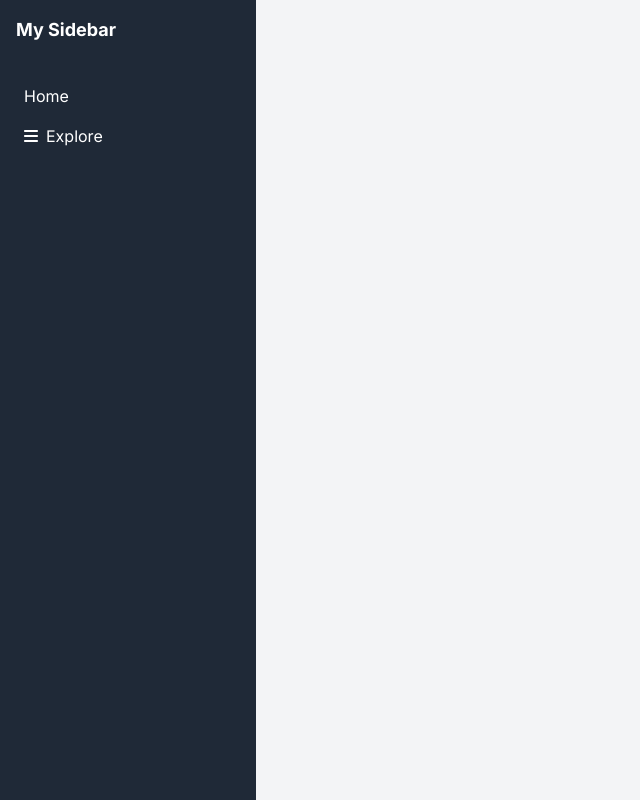
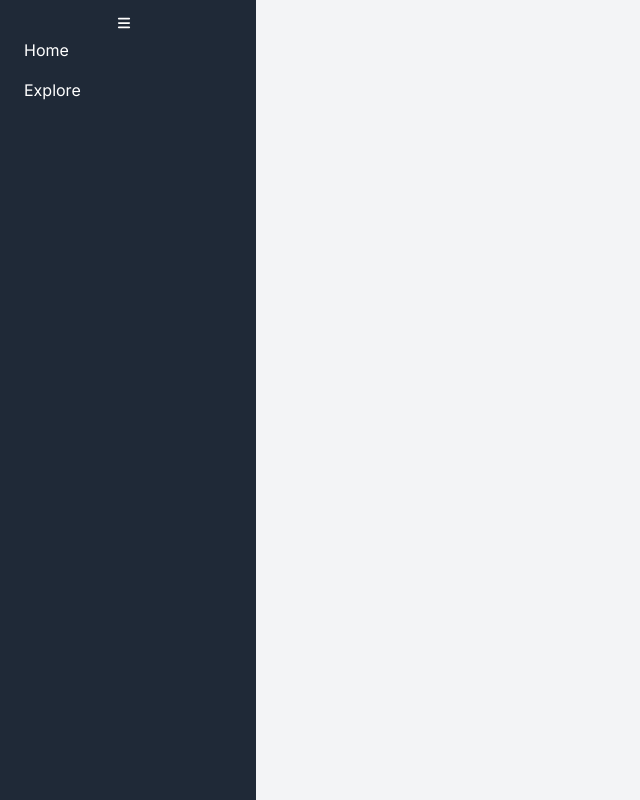
Before and after one commit to leowujk/music_recommendation_system, a Next.js app: page / in a window 1280 px wide. Shown: the whole page, without its empty margins (0-640 px from the left). Built offline with nearby package versions, Linux system fonts and the light colour scheme.

Commit message:
Update Sidebar.tsx

```diff
--- a/components/Sidebar.tsx
+++ b/components/Sidebar.tsx
@@ -6,25 +6,21 @@ import { faHome, faInfoCircle, faCogs, faEnvelope } from '@fortawesome/free-soli
 import { faBars } from '@fortawesome/free-solid-svg-icons';
 
 
+
 // objects
 const Sidebar = () => {
     // return
     return (
         <div className="flex h-screen">
           <div className="w-64 bg-gray-800 text-white flex flex-col">
-            <div className="p-4">
-              <h1 className="text-lg font-bold">My Sidebar</h1>
-            </div>
             <div className="flex flex-col p-4">
+              <FontAwesomeIcon icon={faBars} className="mr-2" size="sm" />
                 {/* turn a link into div */}
               <Link href="/">
                 <div className="p-2 hover:bg-gray-700 rounded">Home</div>
               </Link>
               <Link href="/Explore">
-                <div className="p-2 hover:bg-gray-700 rounded">
-                  <FontAwesomeIcon icon={faBars} className="mr-2" />
-                  Explore
-                </div>
+                <div className="p-2 hover:bg-gray-700 rounded">Explore</div>
               </Link>
             </div>
           </div>
```
